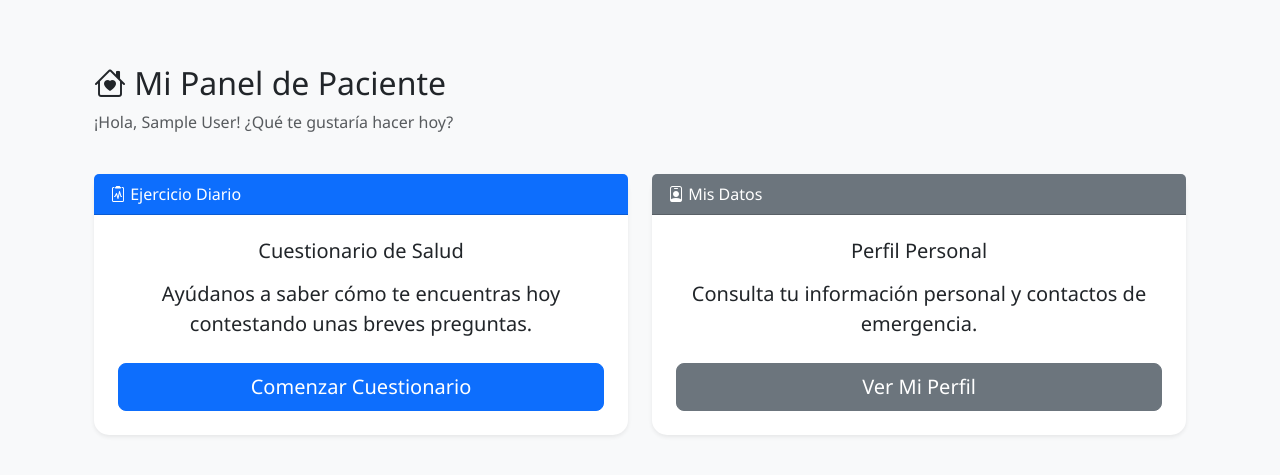
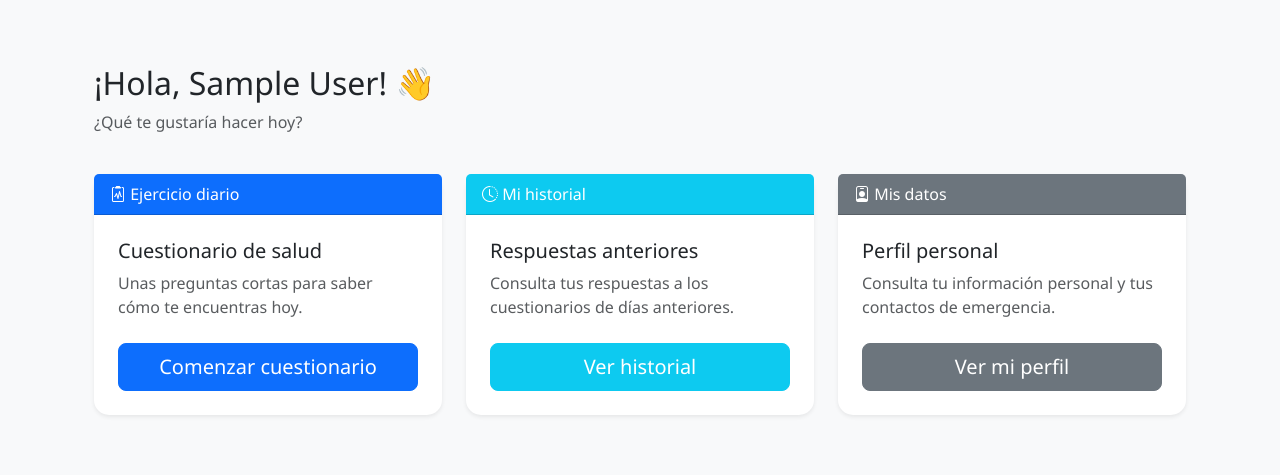
Before and after one commit to mbatla00/cediza_IS, a Flask app: template app/templates/paciente/dashboard.html in a window 1280 px wide. Shown: the part 60-535 px from the top of the page. Run offline with Flask 3, Linux system fonts and the light colour scheme; the template is opened without the code that fills it, so the values that code supplies are empty; the visitor is signed in with stand-in values (Sample User, id 1).

Commit message:
He añadido ver el historial de las respuestas de los cuestionarios diarios

```diff
--- a/app/templates/paciente/dashboard.html
+++ b/app/templates/paciente/dashboard.html
@@ -6,51 +6,75 @@
 <div class="container mt-4">
     <div class="row mb-4">
         <div class="col">
-            <h1 class="h2"><i class="bi bi-house-heart"></i> Mi Panel de Paciente</h1>
-            <p class="text-muted">¡Hola, {{ session.usuario_nombre }}! ¿Qué te gustaría hacer hoy?</p>
+            <h1 class="h2">¡Hola, {{ session.usuario_nombre }}! 👋</h1>
+            <p class="text-muted">¿Qué te gustaría hacer hoy?</p>
         </div>
     </div>
 
     <div class="row g-4">
-        {# TARJETA DE EJERCICIO DIARIO (CUESTIONARIO) #}
-        <div class="col-md-6">
+        {# TARJETA CUESTIONARIO DIARIO #}
+        <div class="col-md-4">
             <div class="card shadow-sm h-100">
                 <div class="card-header bg-primary text-white">
-                    <i class="bi bi-clipboard2-pulse"></i> Ejercicio Diario
+                    <i class="bi bi-clipboard2-pulse"></i> Ejercicio diario
                 </div>
-                <div class="card-body d-flex flex-column text-center p-4">
-                    <h5 class="card-title mb-3">Cuestionario de Salud</h5>
+                <div class="card-body d-flex flex-column p-4">
+                    <h5 class="card-title mb-2">Cuestionario de salud</h5>
                     {% if ya_respondio_hoy %}
-                        <p class="card-text fs-5 mb-4 text-success">
-                            <i class="bi bi-check-circle-fill"></i> ¡Ya has completado el cuestionario de hoy!
+                        <p class="text-success mb-4">
+                            <i class="bi bi-check-circle-fill"></i>
+                            Ya has completado el cuestionario de hoy. ¡Buen trabajo!
                         </p>
                         <a href="{{ url_for('paciente.cuestionario') }}"
-                            class="btn btn-outline-primary btn-lg mt-auto py-2 disabled">
-                            Completado
+                            class="btn btn-outline-success mt-auto disabled">
+                            Completado por hoy
                         </a>
                     {% else %}
-                        <p class="card-text fs-5 mb-4">Ayúdanos a saber cómo te encuentras hoy contestando unas breves preguntas.</p>
+                        <p class="card-text text-muted mb-4">
+                            Unas preguntas cortas para saber cómo te encuentras hoy.
+                        </p>
                         <a href="{{ url_for('paciente.cuestionario') }}"
-                            class="btn btn-primary btn-lg mt-auto py-2">
-                            Comenzar Cuestionario
+                            class="btn btn-primary btn-lg mt-auto">
+                            Comenzar cuestionario
                         </a>
                     {% endif %}
                 </div>
             </div>
         </div>
 
-        {# TARJETA DE MIS DATOS (PERFIL) #}
-        <div class="col-md-6">
+        {# TARJETA HISTORIAL #}
+        <div class="col-md-4">
+            <div class="card shadow-sm h-100">
+                <div class="card-header bg-info text-white">
+                    <i class="bi bi-clock-history"></i> Mi historial
+                </div>
+                <div class="card-body d-flex flex-column p-4">
+                    <h5 class="card-title mb-2">Respuestas anteriores</h5>
+                    <p class="card-text text-muted mb-4">
+                        Consulta tus respuestas a los cuestionarios de días anteriores.
+                    </p>
+                    <a href="{{ url_for('paciente.historial') }}"
+                        class="btn btn-info text-white btn-lg mt-auto">
+                        Ver historial
+                    </a>
+                </div>
+            </div>
+        </div>
+
+        {# TARJETA PERFIL #}
+        <div class="col-md-4">
             <div class="card shadow-sm h-100">
                 <div class="card-header bg-secondary text-white">
-                    <i class="bi bi-person-badge"></i> Mis Datos
+                    <i class="bi bi-person-badge"></i> Mis datos
                 </div>
-                <div class="card-body d-flex flex-column text-center p-4">
-                    <h5 class="card-title mb-3">Perfil Personal</h5>
-                    <p class="card-text fs-5 mb-4">Consulta tu información personal y contactos de emergencia.</p>
+                <div class="card-body d-flex flex-column p-4">
+                    <h5 class="card-title mb-2">Perfil personal</h5>
+                    <p class="card-text text-muted mb-4">
+                        Consulta tu información personal y tus contactos de emergencia.
+                    </p>
                     <a href="{{ url_for('paciente.perfil') }}"
-                        class="btn btn-secondary btn-lg mt-auto py-2">
-                        Ver Mi Perfil
+                        class="btn btn-secondary btn-lg mt-auto">
+                        Ver mi perfil
                     </a>
                 </div>
             </div>
```
Also changed, not shown: app/controllers/paciente.py (+33 -5 lines), app/dao/cuestionario_dao.py (+8 -4 lines), app/templates/paciente/historial.html (added, +57 -0 lines).
